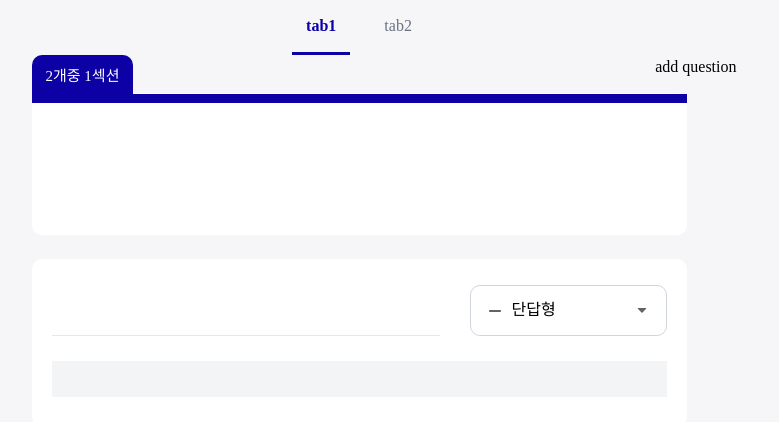
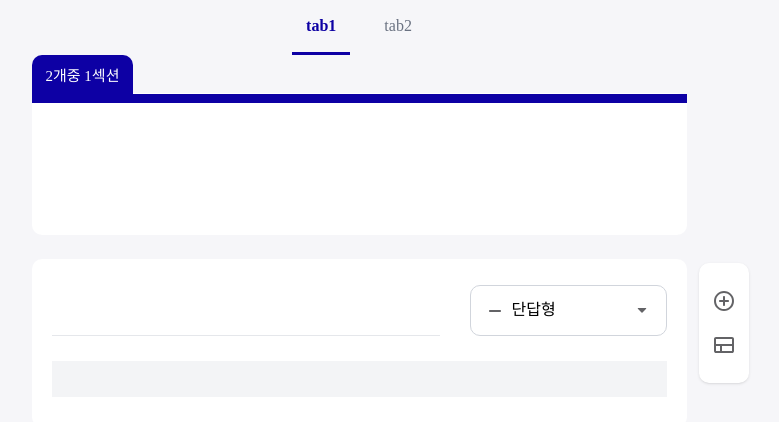
Before and after one commit to leehyerrr/zo-multiform-survey, a React (Vite) app: page / in a window 1280 px wide. Shown: the top 422 px of the page, without its empty margins (281-1060 px from the left). Built offline with nearby package versions, Linux system fonts and the light colour scheme; a web font is replaced by a local one.

Commit message:
floating menu 추가

```diff
--- a/src/components/common/MainLayout.tsx
+++ b/src/components/common/MainLayout.tsx
@@ -3,7 +3,7 @@ import type { PropsWithChildren } from 'react'
 function MainLayout({ children }: PropsWithChildren) {
   return (
     <div className="w-full h-full flex justify-center bg-bg overflow-scroll">
-      <main className="max-w-[655px] w-full">{children}</main>
+      <main className="max-w-655 w-full">{children}</main>
     </div>
   )
 }
--- /dev/null
+++ b/src/components/edit/EditorMenu.tsx
@@ -0,0 +1,26 @@
+import { observer } from 'mobx-react-lite'
+import PlusIcon from '../../assets/icons/add_circle.svg?react'
+import SectionPlusIcon from '../../assets/icons/view_comfy.svg?react'
+import { useSurveyStore } from '../../store'
+import classNames from 'classnames'
+
+const EditorMenu = observer(function EditorMenu({ className }: Cn) {
+  const surveyStore = useSurveyStore()
+  return (
+    <div
+      className={classNames(
+        'bg-white rounded-10 px-13 py-26 flex flex-col gap-y-20 shadow-sm',
+        className,
+      )}
+    >
+      <button onClick={surveyStore.addQuestion}>
+        <PlusIcon />
+      </button>
+      <button onClick={surveyStore.addSection}>
+        <SectionPlusIcon />
+      </button>
+    </div>
+  )
+})
+
+export default EditorMenu
--- a/src/components/edit/SectionEditorList.tsx
+++ b/src/components/edit/SectionEditorList.tsx
@@ -1,13 +1,12 @@
 import { useSurveyStore } from '../../store'
+import EditorMenu from './EditorMenu'
 import SectionEditor from './SectionEditor'
 
 function SectionEditorList() {
   const surveyStore = useSurveyStore()
   return (
     <div className="relative">
-      <div className="absolute top-0 -right-50">
-        <button onClick={() => surveyStore.addQuestion()}>add question</button>
-      </div>
+      <EditorMenu className="fixed bottom-30 left-[calc(100%-72px)] sm:bottom-auto sm:top-263 sm:left-[calc(50%+340px)]" />
       <div>
         {surveyStore.sections.map((section) => (
           <SectionEditor key={section.id} section={section} />
```
